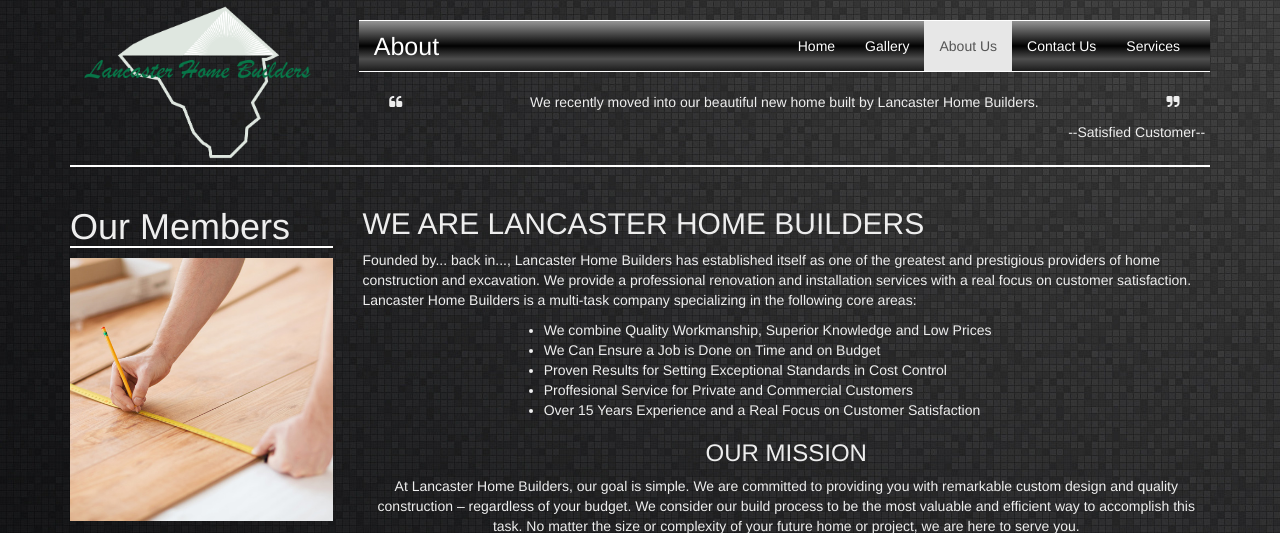
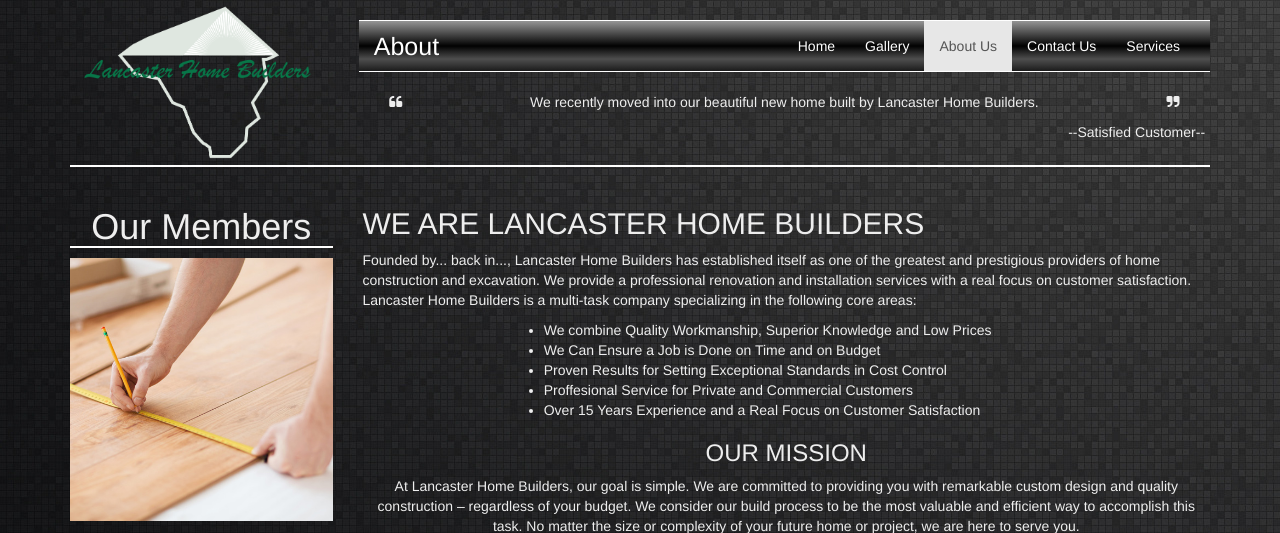
Before and after one commit to gregpechiro/lhb, a PHP site: page /about.php in a window 1280 px wide. Shown: the top 533 px of the page. Run offline with PHP 8.4, Linux system fonts and the light colour scheme; some libraries are stand-ins or nearby versions.

Commit message:
updated nav js

```diff
--- a/about.php
+++ b/about.php
@@ -9,8 +9,8 @@
 			<?php include 'stubs/navbar.php'; ?>
 
 			<div class="row">
-				<div class="col-lg-3 col-md-4 col-sm-12">
-					<h1 class="center border-bottom">Our Members</h1>
+				<div class="col-lg-3 col-md-3 col-sm-8">
+					<h1 class="text-center border-bottom">Our Members</h1>
 					<div id="carousel-example-generic" class="carousel slide" data-ride="carousel">
 					<!-- Indicators -->
 						<!-- <ol class="carousel-indicators">
--- a/contact.php
+++ b/contact.php
@@ -10,7 +10,7 @@
 			<div class="row">
 				<div class="col-lg-3 col-md-3 col-sm-3 col-xs-12">
 
-					<h1 class="center border-bottom">Contact Details</h1>
+					<h1 class="text-center border-bottom">Contact Details</h1>
 					<h3><i class="fa fa-map-marker"></i>&nbsp Address:</h3>
 					<span>
 						2760 Charlestown Rd. <br>
--- a/js/nav.js
+++ b/js/nav.js
@@ -2,7 +2,6 @@
     var page = window.location.pathname.split('/');
     page = page[page.length - 1];
     page = page.split('.')[0];
-
     document.getElementById('pageName2').className += 'hidden-lg';
     page = page.charAt(0).toUpperCase() + page.substring(1,page.length);
 
@@ -12,11 +11,10 @@
     var page = window.location.pathname.split('/');
     page = page[page.length - 1];
     page = page.split('.')[0];
+    document.getElementById('pageName').className += 'hidden-lg';
     if (page === "home") {
-        document.getElementById('pageName').className += 'hidden-lg';
         page = "Lancaster " + page.charAt(0).toUpperCase() + page.substring(1,page.length) + " Builders";
     } else {
-        document.getElementById('pageName').className += 'hidden-lg';
         page = page.charAt(0).toUpperCase() + page.substring(1,page.length);
     }
     return page;
--- a/services.php
+++ b/services.php
@@ -10,7 +10,7 @@
 
 			<div class="row">
 				<div class="col-md-3">
-					<h1 class="center border-bottom">Why Choose Us</h1>
+					<h1 class="text-center border-bottom">Why Choose Us</h1>
 					<p>
 						With over 60 years of experience and a real focus on customer satisfaction, you can rely on Lancaster Home Builders for your next project. We provide a professional construction and renovation services with a real focus on customer satisfaction.
 					</p>
```
